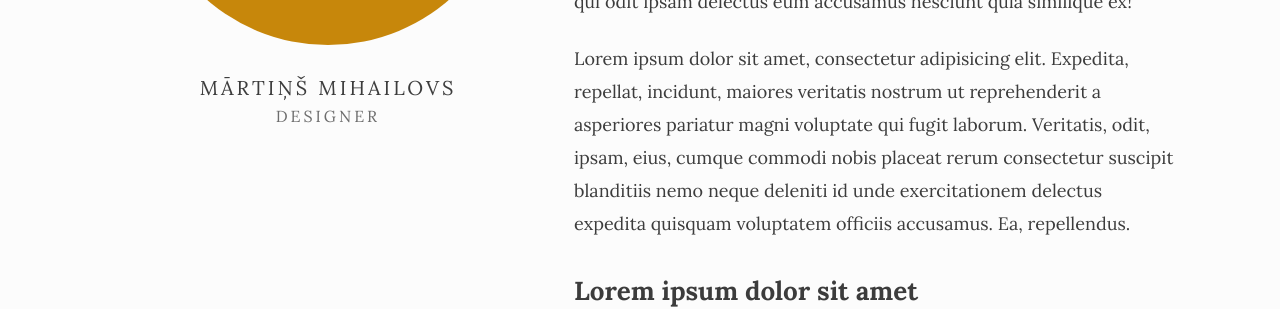
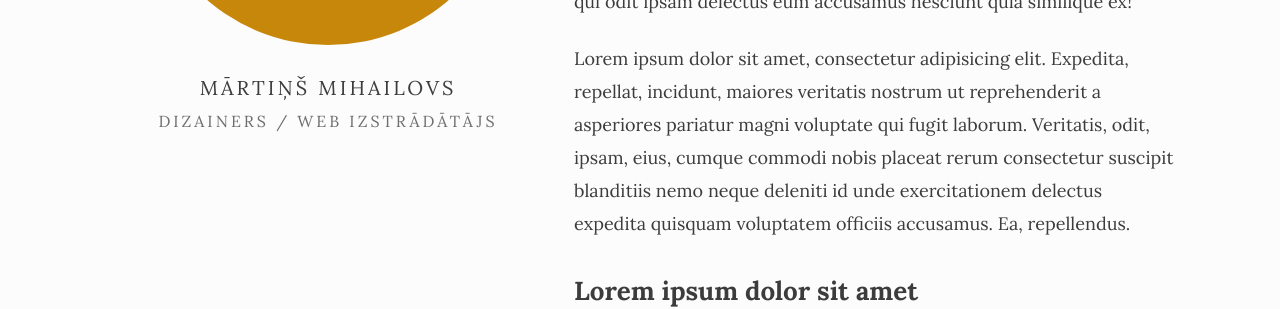
Before and after one commit to MartinsMihailovs/martinsmihailovs.com, a Jekyll site: the page built from bio.html, in a window 1280 px wide. Shown: the part 607-916 px from the top of the page. Built offline with Jekyll 4.4.1, drawn with Linux system fonts in a browser that asks for light colours; Markdown is read by kramdown in place of the engine named in the settings.

Commit message:
Update occupation info in bio page

```diff
--- a/_config.yml
+++ b/_config.yml
@@ -16,7 +16,7 @@ exclude: [
 # Owner/author information
 owner:
   name: Mārtiņš Mihailovs
-  occupation: Designer
+  occupation: Dizainers / web izstrādātājs
   email: m.mihailovs@gmail.com
   twitter: Mar7ins
   github: MartinsMihailovs
--- a/css/style.css
+++ b/css/style.css
@@ -2309,6 +2309,10 @@ p:target {
 	}
 }
 
+.bio-meta {
+	line-height: 1.4;
+}
+
 @media (min-width: 750px) {
 	.bio-meta {
 		float: right;
@@ -2351,6 +2355,7 @@ p:target {
 
 .bio-name {
 	font-size: 1em;
+	margin-bottom: .4em;
 }
 
 @media (min-width: 350px) {
```
